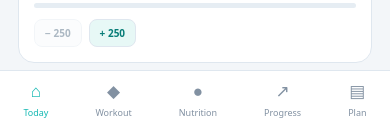
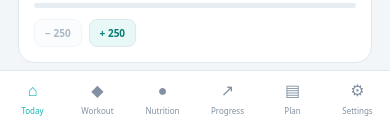
Before and after one commit to ginny-123/fitnessMIT, a React (Vite) app: page / in a window 390 px wide. Shown: the part 706-842 px from the top of the page. Built offline with nearby package versions, Linux system fonts and the light colour scheme.

Commit message:
Show Settings in mobile navigation

```diff
--- a/src/App.tsx
+++ b/src/App.tsx
@@ -67,7 +67,7 @@ function App(){
       {view==='plan'&&<Plan/>}
       {view==='settings'&&<><div className="page reminder-page"><ReminderPanel store={store} setStore={setStore} toast={setToast}/></div><Settings store={store} setStore={setStore} toast={setToast}/></>}
     </main>
-    <div className="bottom-nav">{(['today','workout','nutrition','progress','plan'] as View[]).map(v=><button key={v} className={view===v?'active':''} onClick={()=>nav(v)}><span>{icons[v]}</span><small>{labels[v]}</small></button>)}</div>
+    <div className="bottom-nav">{(['today','workout','nutrition','progress','plan','settings'] as View[]).map(v=><button key={v} className={view===v?'active':''} onClick={()=>nav(v)}><span>{icons[v]}</span><small>{labels[v]}</small></button>)}</div>
     {toast&&<div className="toast">✓ {toast}</div>}
   </div>
 }
--- a/src/interactions.css
+++ b/src/interactions.css
@@ -36,3 +36,8 @@
 .reminder-options small { color:var(--muted); font-size:9px; margin-top:3px; }
 .reminder-options input { width:18px; height:18px; accent-color:var(--teal); }
 @media(max-width:650px){ .reminder-options { grid-template-columns:1fr; } }
+@media(max-width:560px){
+  .bottom-nav button { padding-left:6px; padding-right:6px; min-width:0; flex:1; }
+  .bottom-nav button span { font-size:16px; }
+  .bottom-nav small { font-size:8px; }
+}
```
